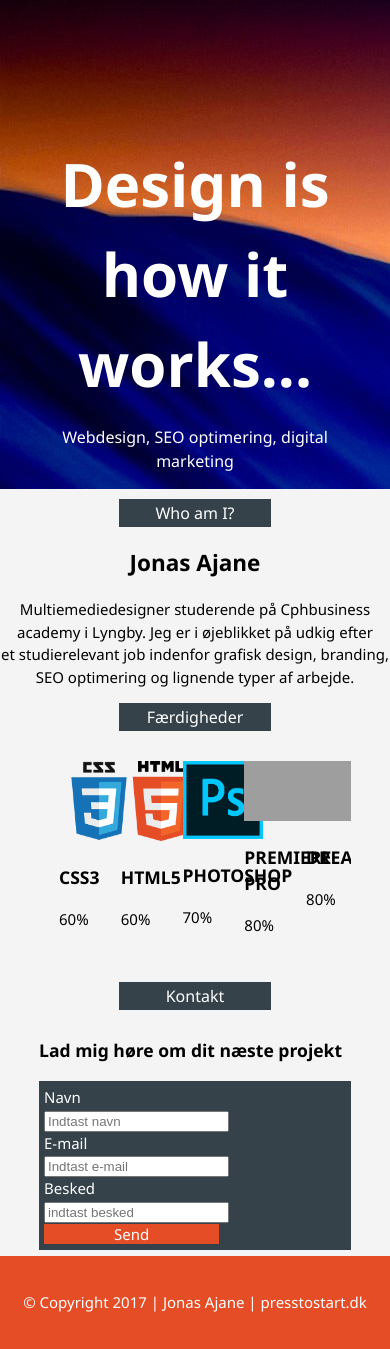
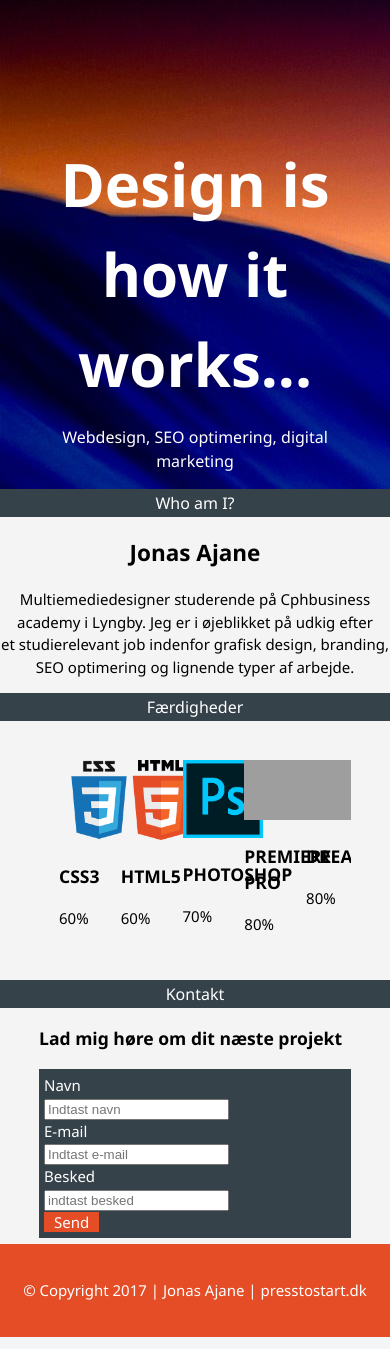
Before and after one commit to joaja90/MyRepo, a PHP site: page / in a window 390 px wide. Shown: the part 81-1430 px from the top of the page. Run offline with PHP 8.4, Linux system fonts and the light colour scheme; grey boxes are pictures that could not be loaded.

Commit message:
Opdateret kode

```diff
--- a/public_html/index.html
+++ b/public_html/index.html
@@ -50,7 +50,6 @@
 
 	<div class="container">
 		<div class="box">
-
 		<img src="billeder/css.png" alt="1">
 			<h3>CSS3</h3>
 			<p>60% </p>
@@ -110,7 +109,7 @@
 
 
 <footer>
-	<p>&copy; Copyright 2017 | Jonas Ajane | presstostart.dk</p>
+	<p>&copy; Copyright 2017 | Jonas Ajane | <a href="http://presstostart.dk">presstostart.dk</a></p>
 </footer>
 
 </body>
--- a/public_html/portfolio.html
+++ b/public_html/portfolio.html
@@ -34,7 +34,7 @@
 <div class="container">
  <div class="port1overskrift">
   <h2>Basic photoshop projekter. </h2>
-  <p>Klik for at forstørre billedet.</h4>
+  <p>Klik for at forstørre billedet.</p>
 </div>
 
    <div class="responsive">
@@ -73,7 +73,7 @@
       <a target="_blank" href="billeder/bob.png">
         <img src="billeder/bob.png" alt="bob" width="600" height="400">
       </a>
-     <div class="desc"><strong>Bob:</strong> Forsøg på denne <a href="youtube.com/watch?v=fj_iwNgv8aQ">tutorial</a><br>(link til youtube.com)</div>
+     <div class="desc"><strong>Bob:</strong> Forsøg på denne <a href="http://youtube.com/watch?v=fj_iwNgv8aQ">tutorial</a><br>(link til youtube.com)</div>
    </div>
 </div>
 
--- a/public_html/style.css
+++ b/public_html/style.css
@@ -112,7 +112,7 @@ header .highlight, header .current a{
 	font-size: 16px;
 	padding: 2px;
 	font-family: Segoe, "Segoe UI", "DejaVu Sans", "Trebuchet MS", Verdana, "sans-serif";
-	margin: 10px 119px;
+	margin: auto;
 	overflow:hidden;
 
 }
@@ -161,7 +161,7 @@ footer a {
 	height:48px;
 	background: #E44D26;
 	border: 0;
-	padding: 0 70px;
+	padding: 0 10px;
 	color: #ffffff;
 }
 .quote {
@@ -216,10 +216,17 @@ footer a {
           width: 49.99999%;
           margin: 9px 0;
       }
+	  .box {
+		  width: 49.9999%;
+		  margin: 9px 0;
+	  }
   }
 
   @media only screen and (max-width: 500px){
       .responsive {
+          width: 100%;
+      }
+	   .box {
           width: 100%;
       }
   }
@@ -230,7 +237,7 @@ footer a {
 		text-align:center;
 		width:100%;
 	}
-	header {
+	.box {
 		padding-bottom:2px;
 	}
 }
```
